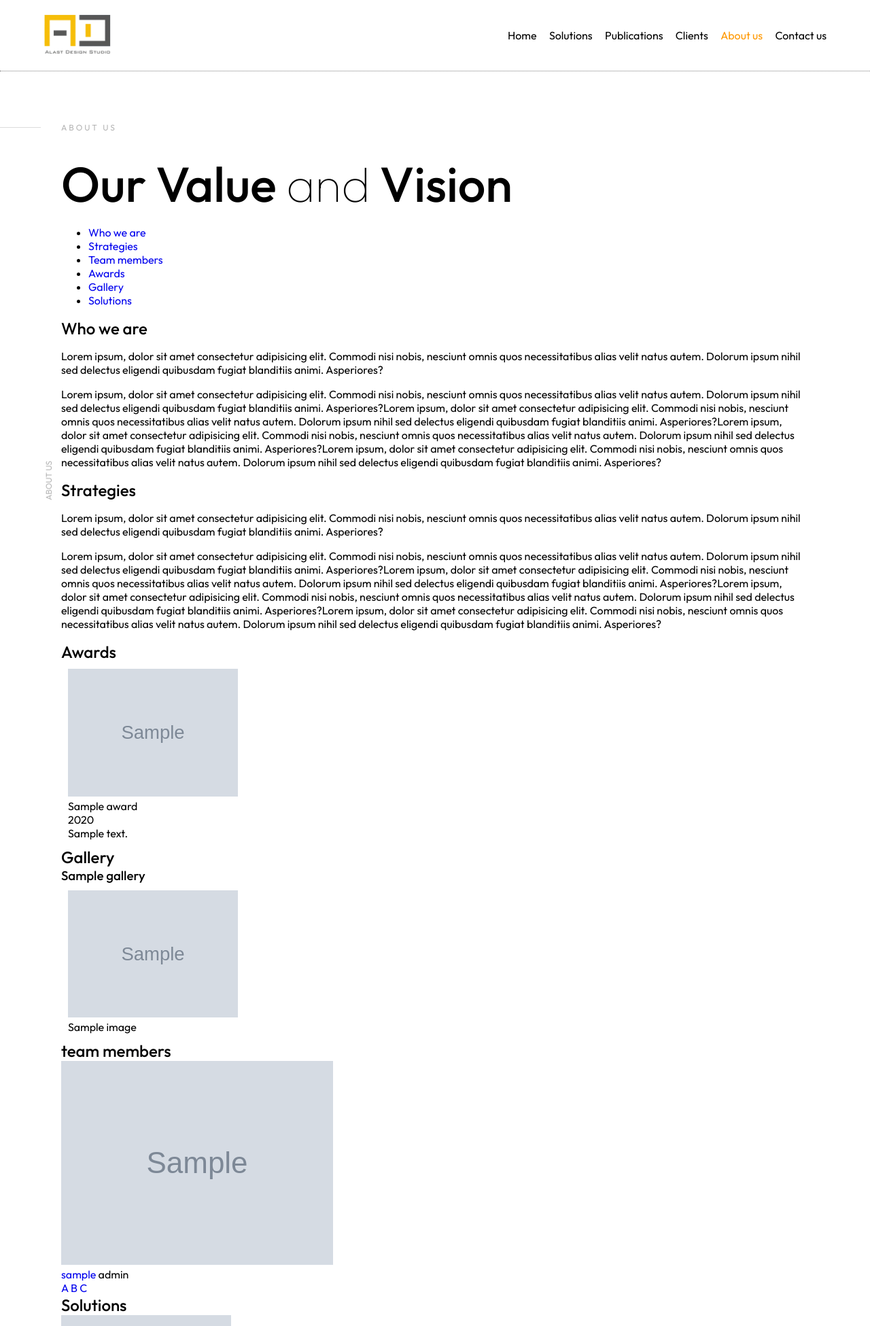
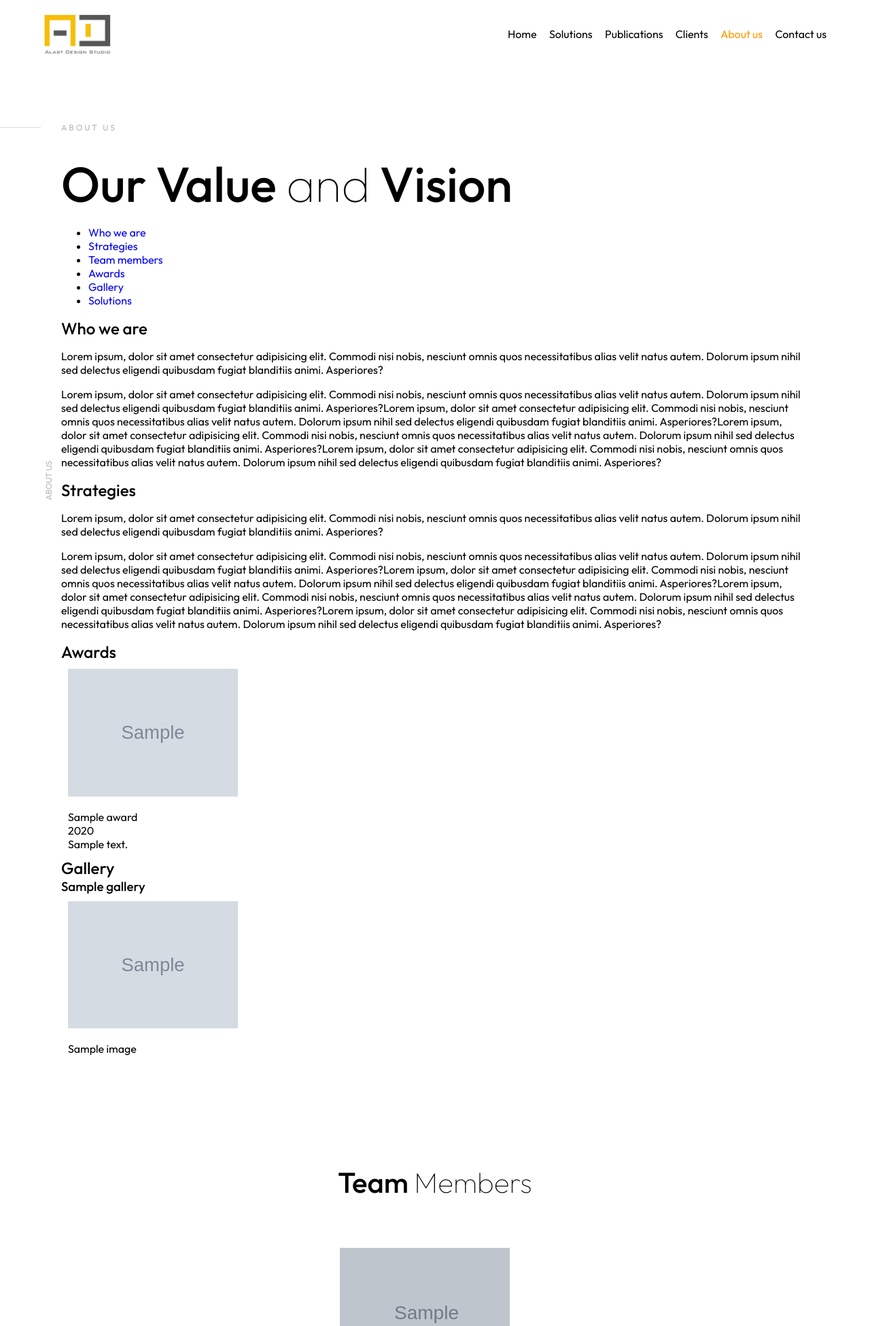
Before and after one commit to Rahimz/alast_web, a Django app: page /about-us/ in a window 1280 px wide. Shown: the top 1951 px of the page at 68% size. Run offline with Django 4.2, Linux system fonts and the light colour scheme; tables that the repository leaves empty hold one stand-in row (values such as "Sample post"); grey boxes marked "Sample" are stand-in pictures; style sheets or scripts are compiled from the project's sources; parts of the project's set-up code (start-up, migrations or seed data) failed here and were passed over.

Commit message:
collectstatic

```diff
--- a/static/css/components/_header.scss
+++ b/static/css/components/_header.scss
@@ -7,7 +7,7 @@ header {
     padding: 20px 0;
     z-index: 100;
     background-color: $c_ww;
-    border-bottom: 1px dotted gray;
+    // border-bottom: 1px dotted gray;
 
     div {
         justify-content: space-between;
--- /dev/null
+++ b/static/css/pages/_about.scss
@@ -0,0 +1,67 @@
+section#team, .team_box, .member_over {display: flex;}
+
+section#team {
+    flex-direction: column; margin: 150px 0; scroll-margin-top: 200px;
+    h2 {margin-bottom: 70px; text-align: center; text-transform: capitalize;}
+    .team_box {justify-content: center;}
+}
+
+.team_box {
+    // background-color: aqua;
+    .member {
+        position: relative;
+        width: 250px; height: 250px;
+        margin-right: 30px;
+        overflow: hidden;
+
+        img {width: 102%; transition: 500ms;}
+
+        &:hover img {width: 100%;}
+        &:hover .member_over {background-color: rgba(0,0,0,0.8); padding-bottom: 50px;}
+        &:hover .member_over > * {opacity: 1;}
+
+        .member_over {
+            flex-direction: column;
+            justify-content: end;
+            align-items: center;
+            text-align: center;
+            position: absolute; top: 0; left: 0;
+            width: 100%; height: 100%;
+            background-color: rgba(0,0,0,0.1);
+            // background-color: rgba(0,0,0,0.7);
+            z-index: 5;
+            transition: 0.5s;
+            padding-bottom: 40px;
+            & > * {opacity: 0; transition: 0.5s;}
+
+            &::after {
+                content: '';
+                position: absolute; left: 0; bottom: 0;
+                display: block;
+                width: 0; height: 5px;
+                background: $orng;
+                transition: width 500ms ease-in-out;
+            }
+            &:hover::after {width: 100%;}
+
+
+            a {
+                font-size: 20px;
+                font-weight: 400;
+                color: $c_ww;
+                text-transform: capitalize;
+            }
+            span {
+                margin: 10px 0;
+                font-size: 12px;
+                color: $g180;
+                text-transform: uppercase; letter-spacing: 3px;
+            }
+            .member_socials {
+                a {color: $c_ww; font-size: 12px; margin-right: 10px;}
+                a:last-child {margin-right: 0;}
+                a:hover {color: $orng;}
+            }
+        }
+    }
+}
--- a/static/css/style.scss
+++ b/static/css/style.scss
@@ -2,9 +2,13 @@
 @import "components/header";
 @import "components/footer";
 
+html {scroll-behavior: smooth;}
 * {box-sizing: border-box; font-family: "Outfit", sans-serif;}
-a {text-decoration: none; transition: 0.2s;}
+a {text-decoration: none; transition: 0.2s; font-family: "Outfit", sans-serif;}
+img {display: block;}
+
 body {margin: 0;}
+
 .crumbbox {
     display: flex; align-items: center;
     position: absolute; top: 180px; left: 0;
@@ -52,7 +56,18 @@ main {
         font-size: 72px;
         span.mil-thin {font-weight: 100;}
     }
+    h2.main-title {
+        font-size: 42px;
+        span.mil-thin {font-weight: 100;}
+    }
 }
+// section {background-color: #999999;}
+
+
+
+
+
+
 
 
 // btn & a
@@ -97,3 +112,13 @@ div.btn-shape {
     img {}
 
 }
+
+
+
+
+
+
+
+
+
+@import "pages/about";
```
